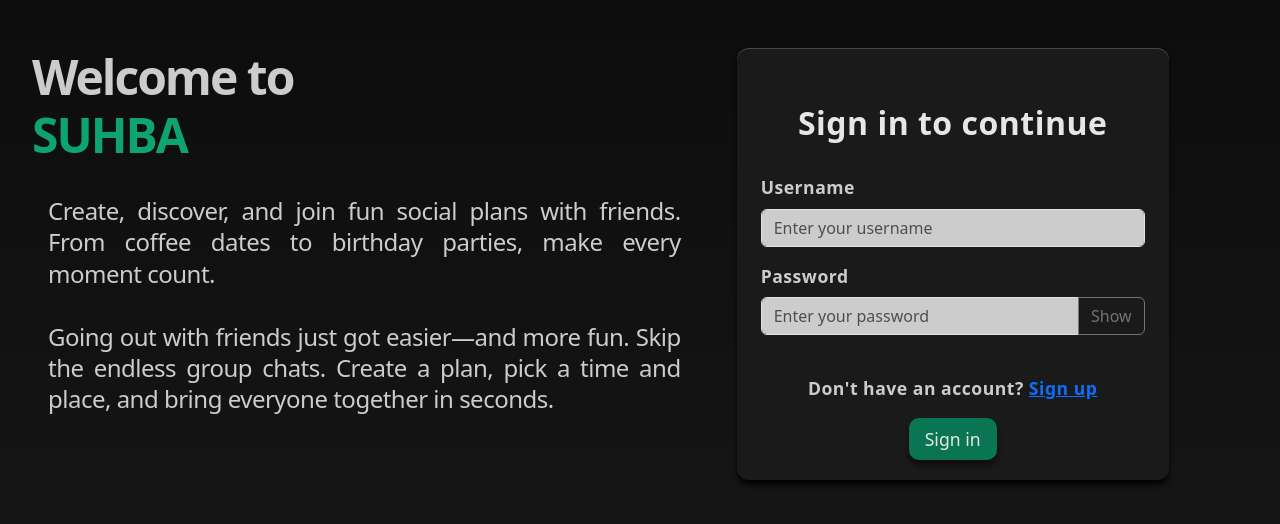
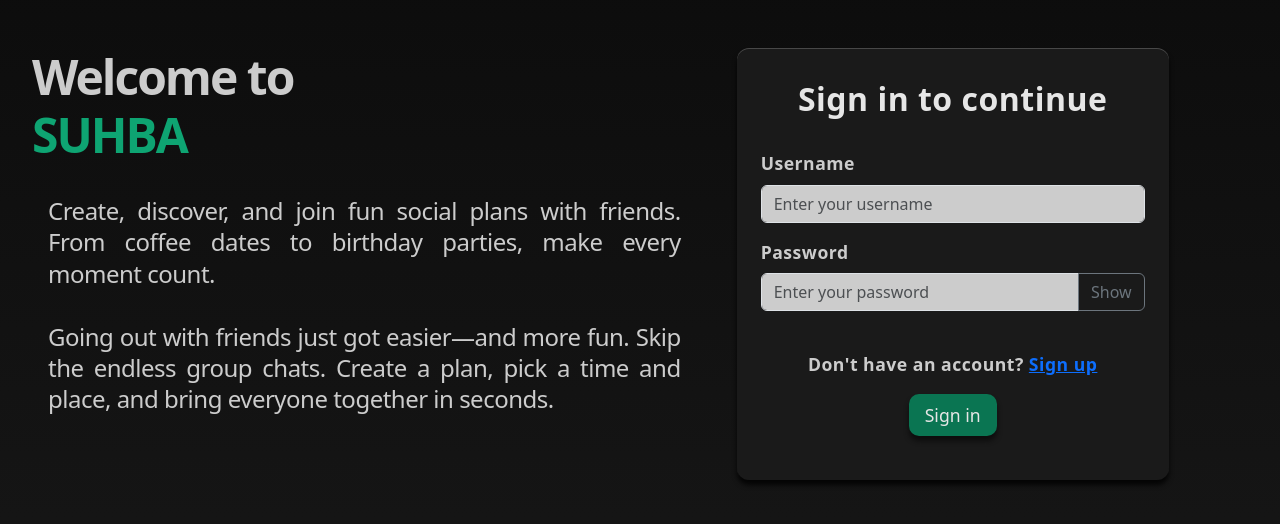
Before and after one commit to xhasanzx/Eventify, a React (Vite) app in the folder frontend/: page /login in a window 1280 px wide. Shown: the top 524 px of the page. Built offline with nearby package versions, Linux system fonts and the light colour scheme; no server answers.

Commit message:
fixed bug when user enters invalid login data

```diff
--- a/frontend/src/components/CardsContainers.jsx
+++ b/frontend/src/components/CardsContainers.jsx
@@ -13,9 +13,15 @@ export default function CardsContainers({
   }
 
   return (
-    <div className="cards-container">
+    <div>
       {plans?.length === 0 && (
-        <p style={{ fontSize: "28px" }} className="text-center text-muted">
+        <p
+          style={{
+            fontSize: "var(--font-size-medium)",
+            color: "var(--text-dark)",
+            textAlign: "center",
+          }}
+        >
           {noDataMessage[0].toUpperCase() + noDataMessage.slice(1)}
         </p>
       )}
@@ -23,7 +29,9 @@ export default function CardsContainers({
       <div className="row">
         {plans?.map((plan) => (
           <div
-            className={`plans-view ${isUserPage ? "plans-grid col-6" : "col-4"}`}
+            className={`plans-view ${
+              isUserPage ? "plans-grid col-6" : "col-4"
+            }`}
             key={plan.id}
           >
             <PlanCard plan={plan} />
--- a/frontend/src/components/LoginForm.jsx
+++ b/frontend/src/components/LoginForm.jsx
@@ -36,14 +36,13 @@ export default function LoginForm() {
 
   return (
     <div className="login-form">
-      <div className="card-body" style={{ padding: "24px" }}>
+      <div className="card-body" style={{ padding: "0 24px" }}>
         <h2 className="login-form-title">Sign in to continue</h2>
         {error && (
           <div className="alert alert-danger py-2" role="alert">
             {error}
           </div>
         )}
-
         <form onSubmit={handleSubmit} noValidate>
           <div className="mb-3">
             <label className="form-label">Username</label>
--- a/frontend/src/style/style.css
+++ b/frontend/src/style/style.css
@@ -101,7 +101,9 @@ body {
 
 .login-form {
   width: 27rem;
-  height: 27rem;
+  min-height: 27rem;
+  padding-bottom: 1rem;
+  height: max-content;
   display: flex;
   flex-direction: column;
   background-color: var(--bg-medium);
@@ -457,7 +459,6 @@ body {
   margin-top: 1.6rem;
 }
 
-
 .friends-list {
   display: flex;
   flex-direction: column;
```
